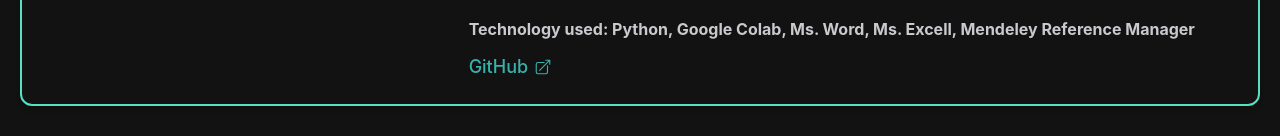
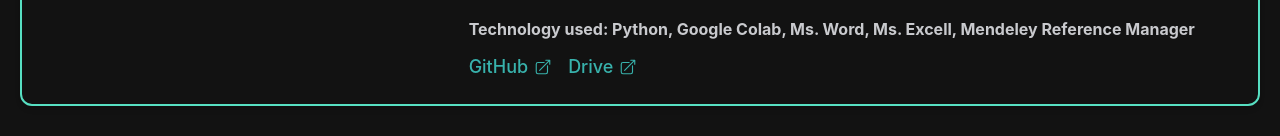
Before and after one commit to Mis-291205/portofolio, a React (Vite) app: page /projects in a window 1280 px wide. Shown: the part 1113-1249 px from the top of the page. Built offline with nearby package versions, Linux system fonts and the light colour scheme.

Commit message:
update projects

```diff
--- a/src/pages/Projects.tsx
+++ b/src/pages/Projects.tsx
@@ -319,7 +319,8 @@ const Projects = () => {
                         />
                       </Link>
                     </Stack>
-                  ) : proj.name === "Parkinson MobileNet Comparison" ? (
+                  ) : proj.name === "Parkinson MobileNet Comparison" ||
+                    "Extractive Indonesian News Text Summarization using DistilBERT, IndoBERT, MBERT, and RoBERTa" ? (
                     <Stack
                       spacing={4}
                       direction={{ base: "column", sm: "row" }}
```
